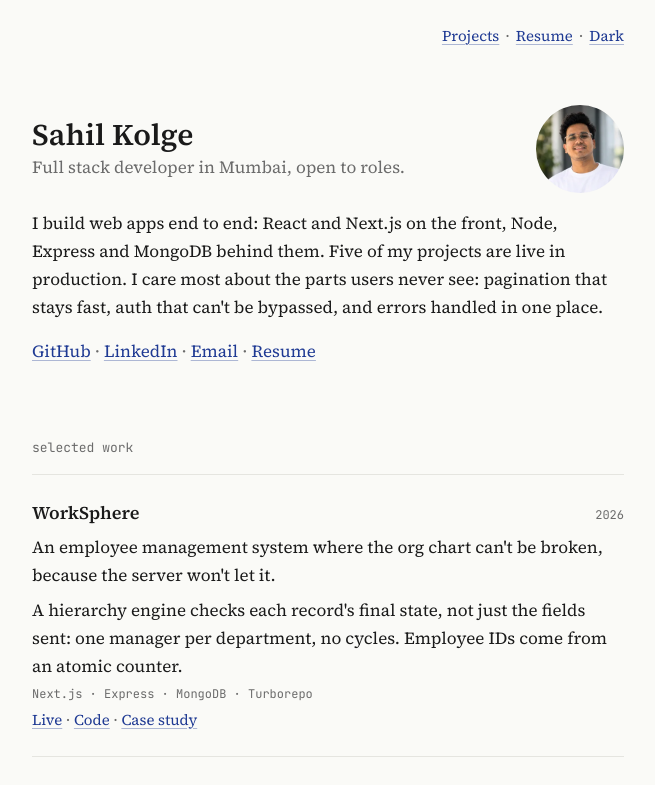
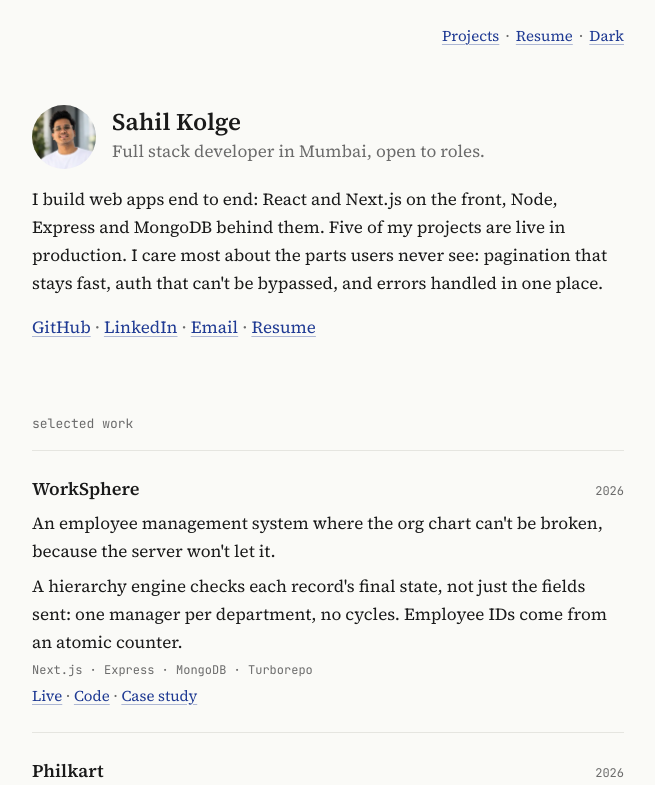
Before and after one commit to sahil-dev28/sahilkolge-playground, a React (Vite) app: page / in a window 1280 px wide. Shown: the top 785 px of the page, without its empty margins (312-967 px from the left). Built offline with nearby package versions, Linux system fonts and the light colour scheme.

Commit message:
fix: adjust layout and styling of the Intro component

```diff
--- a/src/components/Intro.tsx
+++ b/src/components/Intro.tsx
@@ -5,18 +5,18 @@ import { BIO, CONTACT, RESUME_URL } from "@/data";
 export default function Intro() {
   return (
     <section id="about" tabIndex={-1} className="flex scroll-mt-6 flex-col gap-4 outline-none">
-      <div className="flex items-center justify-between gap-6">
-        <div className="min-w-0">
-          <h1 className="m-0 text-2xl leading-[1.2] font-semibold min-[480px]:text-[30px]">Sahil Kolge</h1>
-          <p className="m-0 text-muted">Full stack developer in Mumbai, open to roles.</p>
-        </div>
+      <div className="flex items-center gap-4">
         <img
           src={profileImg}
           alt="Sahil Kolge"
-          width={88}
-          height={88}
-          className="size-[72px] shrink-0 rounded-full object-cover min-[480px]:size-[88px]"
+          width={64}
+          height={64}
+          className="size-14 shrink-0 rounded-full object-cover min-[480px]:size-16"
         />
+        <div className="min-w-0">
+          <h1 className="m-0 text-[22px] leading-[1.2] font-semibold min-[480px]:text-2xl">Sahil Kolge</h1>
+          <p className="m-0 text-muted">Full stack developer in Mumbai, open to roles.</p>
+        </div>
       </div>
       <p className="m-0">{BIO}</p>
       <LinkRow
```
